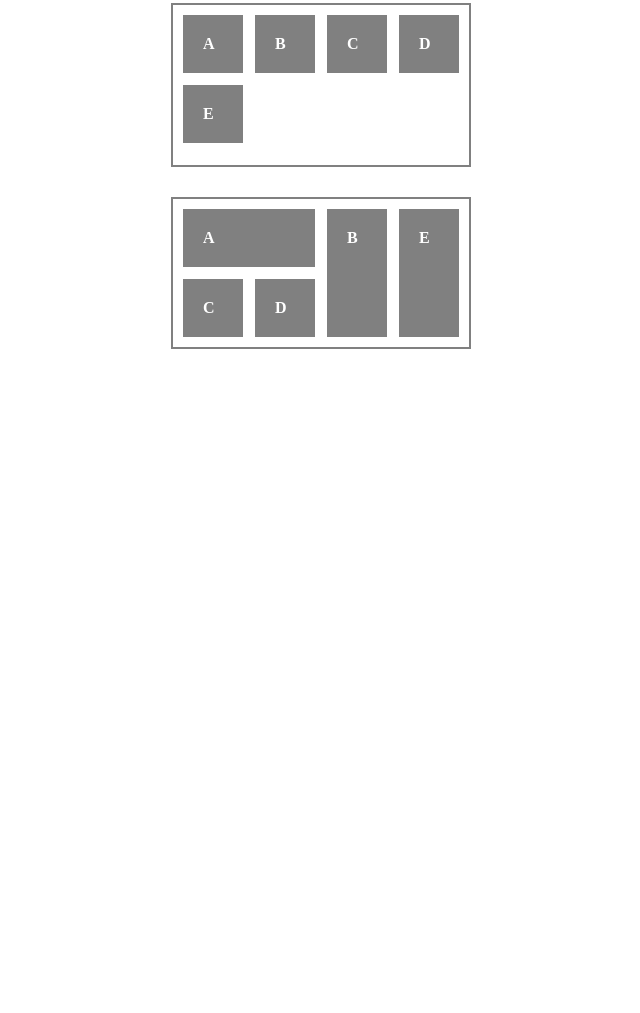
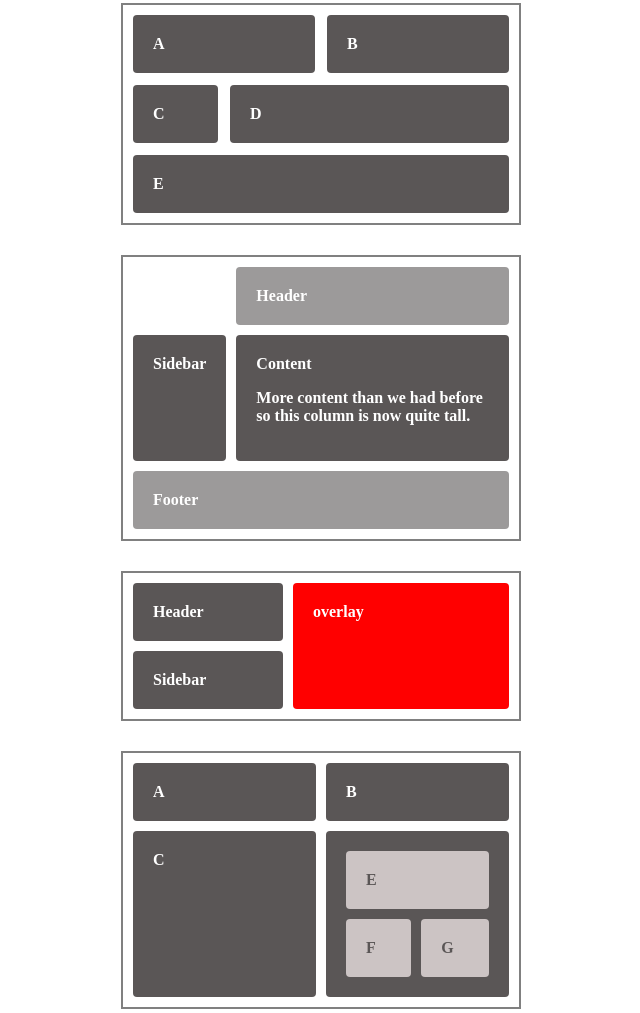
Before and after one commit to ruespe/M9, a website: page nom-del-projecte/public/grid.html in a window 1280 px wide. Shown: the part 369-1382 px from the top of the page, without its empty margins (319-959 px from the left). Before the commit the page ends 800 px from the top, so only its background shows below. Drawn offline with Linux system fonts and the light colour scheme.

Commit message:
Add files via upload

```diff
--- a/nom-del-projecte/public/grid.css
+++ b/nom-del-projecte/public/grid.css
@@ -1,5 +1,5 @@
 main {
-    width: 300px;
+    width: 400px;
     margin: auto;
 }
 
@@ -25,6 +25,14 @@ main {
 
 .F {
     grid-area: F;
+}
+
+.container div {
+    background-color: rgb(90, 86, 86);
+    color: white;
+    font-weight: bold;
+    padding: 20px 20px;
+    border-radius: 4PX;
 }
 
 .container {
@@ -66,8 +74,90 @@ main {
     ;
 }
 
+.header {
+    grid-area: Header;
+}
+
+.sidebar {
+    grid-area: Sidebar;
+}
+
+.content {
+    grid-area: Content;
+}
+
+.footer {
+    grid-area: Footer;
+}
+
+#c4 {
+    padding: 10px;
+    gap: 10px;
+    display: grid;
+    grid-template-columns: 1fr;
+    grid-template-rows: auto;
+    grid-template-areas:
+        ". Header"
+        "Sidebar Content"
+        "Footer Footer"
+    ;
+}
+
+#c5 {
+    padding: 10px;
+    gap: 10px;
+    display: grid;
+    grid-template-columns: 150px 1fr;
+    grid-template-rows: auto;
+    grid-template-areas:
+        "Header Content Content "
+        "Sidebar Content Content "
+    ;
+}
+
+#c4 .header {
+    background-color: rgb(156, 154, 154);
+}
+
+#c4 .footer {
+    background-color: rgb(156, 154, 154);
+}
+
+#c5 .content {
+    background-color: red;
+}
+
+.interior {
+    grid-area: Interior;
+}
+
+#c6 {
+    padding: 10px;
+    gap: 10px;
+    display: grid;
+    grid-template-columns: 1fr 1fr;
+    grid-template-rows: 1fr;
+    grid-template-areas:
+        "A B"
+        "C interior";
+}
+
+.interior div {
+    background-color: rgb(204, 196, 196);
+    color: rgb(90, 86, 86);
+
+}
+
+.interior {
+    grid-area: interior;
+    display: grid;
+    grid-template-areas:
+        "E E"
+        "F G";
+    gap: 10px;
+}
+@media (min-width: 800px) {
 #c7 {
-    /*No funciona, motivo desconocido*/
     padding: 10px;
     gap: 12px;
     display: grid;
@@ -78,10 +168,20 @@ main {
         "C D B E"
     ;
 }
-
-.container div {
-    background-color: grey;
-    color: white;
-    font-weight: bold;
-    padding: 20px 20px;
+.F7{
+   display: none;
 }
+}
+@media (max-width: 800px){
+ #c7{
+    padding: 20px;
+    gap: 10px;
+    display: grid;
+    grid-template-columns: 1fr 1fr;
+    grid-template-areas:
+        "D A"
+        "E B"
+        "F C"
+    ;
+ }
+}
--- a/nom-del-projecte/public/grid.html
+++ b/nom-del-projecte/public/grid.html
@@ -1,11 +1,13 @@
 <!DOCTYPE html>
 <html lang="en">
+
 <head>
     <meta charset="UTF-8">
     <meta name="viewport" content="width=device-width, initial-scale=1.0">
     <title>Grid</title>
     <link rel="stylesheet" href="grid.css">
 </head>
+
 <body>
     <header></header>
     <main>
@@ -24,23 +26,46 @@
             <div class="D">D</div>
         </div>
         <div id="c3" class="container">
-            <div class="r1">A</div>
-            <div class="r2">B</div>
-            <div class="r3">C</div>
-            <div class="r4">D</div>
-            <div class="r5">E</div>
+            <div class="A">A</div>
+            <div class="B">B</div>
+            <div class="C">C</div>
+            <div class="D">D</div>
+            <div class="E">E</div>
         </div>
-
-
+        <div id="c4" class="container">
+            <div class="header">Header</div>
+            <div class="sidebar">Sidebar</div>
+            <div class="content">Content
+                <p>More content than we had before so this column is now quite tall.</p>
+            </div>
+            <div class="footer">Footer</div>
+        </div>
+        <div id="c5" class="container">
+            <div class="header">Header</div>
+            <div class="sidebar">Sidebar</div>
+            <div class="content">overlay</div>
+        </div>
+        <div id="c6" class="container">
+            <div class="A">A</div>
+            <div class="B">B</div>
+            <div class="C">C</div>
+            <div class="interior">
+                <div class="E">E</div>
+                <div class="F">F</div>
+                <div class="G">G</div>
+            </div>
+        </div>
         <div id="c7" class="container">
             <div class="A">A</div>
             <div class="B">B</div>
             <div class="C">C</div>
             <div class="D">D</div>
             <div class="E">E</div>
+            <div class="F7">F</div>
         </div>
 
     </main>
     <footer></footer>
 </body>
+
 </html>
```
